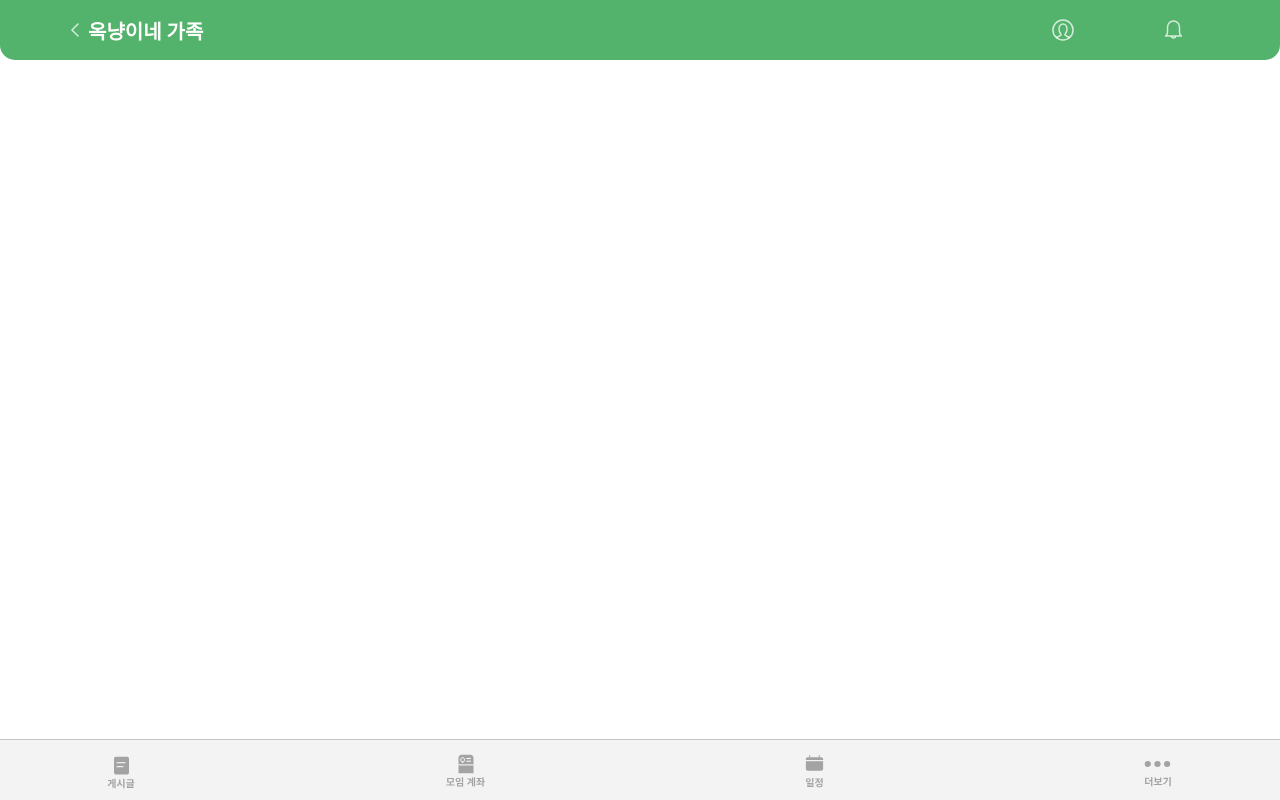
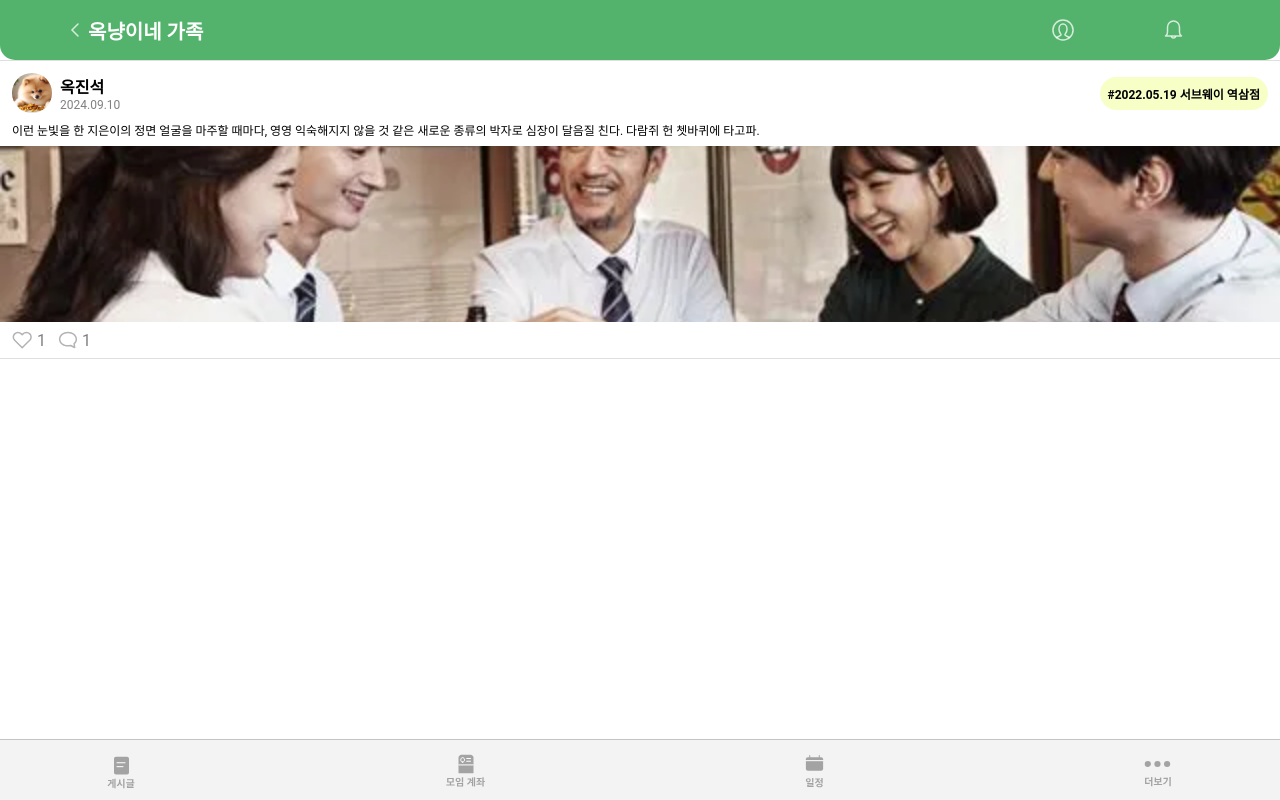
Before and after one commit to JJOK97/more-more, a React (Vite) app in the folder frontend/: page /post/1 in a window 1280 px wide. Before the commit this address had no page. Built offline with nearby package versions, Linux system fonts and the light colour scheme; a web font is replaced by a local one.

Commit message:
design: each post has own page by id (S11P21A605-295)

```diff
--- a/frontend/src/components/common/MainHeader.jsx
+++ b/frontend/src/components/common/MainHeader.jsx
@@ -9,7 +9,6 @@ import { useLocation } from 'react-router-dom';
 
 const Header = () => {
 	const location = useLocation();
-	console.log(location);
 	if (location.pathname !== '/') return null;
 	return (
 		<header>
--- /dev/null
+++ b/frontend/src/components/feed/FeedPost.jsx
@@ -0,0 +1,42 @@
+import React from 'react';
+
+const FeedPost = ({ post }) => {
+	return (
+		<div className="feed-area">
+			<div className="feed-head-area">
+				<div className="feed-profile-area">
+					<img
+						className="feed-profile-image"
+						src={post.userProfile}
+						alt="프로필"
+					/>
+					<div className="feed-profile-data">
+						<div className="feed-profile-name">{post.userName}</div>
+						<div className="feed-profile-date">{post.date}</div>
+					</div>
+				</div>
+				<div className="feed-account-history">#{post.accountHistory}</div>
+			</div>
+			<div className="feed-post-area">
+				<div className="feed-post-content">{post.postContent}</div>
+				<img
+					className="feed-post-image"
+					src={post.postImage}
+					alt="사진"
+				/>
+			</div>
+			<div className="feed-att-area">
+				<div className="feed-att-like">
+					<img className="feed-att-like-icon" src="/feed/Heart.svg" alt="좋아요 아이콘" />
+					<div className="feed-att-like-count">{post.likeCount}</div>
+				</div>
+				<div className="feed-att-comment">
+					<img className="feed-att-comment-icon" src="/feed/chat.svg" alt="댓글 아이콘" />
+					<div className="feed-att-comment-count">{post.commentCount}</div>
+				</div>
+			</div>
+		</div>
+	);
+};
+
+export default FeedPost;
--- a/frontend/src/pages/feed/Feed.jsx
+++ b/frontend/src/pages/feed/Feed.jsx
@@ -1,49 +1,51 @@
 import React from 'react';
 import '@/assets/css/feed/Feed.css';
-import Post from '@/components/feed/Post';
+import FeedPost from '@/components/feed/FeedPost';
+import datas from "@/pages/feed/data.json"
 
 const Feed = () => {
-	const posts = [
-		{
-			postId: 1,
-			userId: 1,
-			userName: '옥진석',
-			userProfile: '/feed/profile_icon2.png',
-			date: '2024.09.10',
-			accountHistory: '2022.05.19 서브웨이 역삼점',
-			postContent:
-				'이런 눈빛을 한 지은이의 정면 얼굴을 마주할 때마다, 영영 익숙해지지 않을 것 같은 새로운 종류의 박자로 심장이 달음질 친다. 다람쥐 헌 쳇바퀴에 타고파.',
-			postImage: 'feed/회식.webp',
-			likeCount: 1,
-			commentCount: 1,
-		},
-        {
-			postId: 2,
-			userId: 2,
-			userName: '박지환',
-			userProfile: '/feed/profile_icon3.png',
-			date: '2024.09.10',
-			accountHistory: '2022.05.19 서브웨이 역삼점',
-			postContent:
-				'이런 눈빛을 한 지은이의 정면 얼굴을 마주할 때마다, 영영 익숙해지지 않을 것 같은 새로운 종류의 박자로 심장이 달음질 친다. 다람쥐 헌 쳇바퀴에 타고파.',
-			postImage: 'feed/회식.webp',
-			likeCount: 1,
-			commentCount: 1,
-		},
-		{
-			postId: 3,
-			userId: 3,
-			userName: '옥진석',
-			userProfile: '/feed/profile_icon2.png',
-			date: '2024.09.10',
-			accountHistory: '2022.05.19 서브웨이 역삼점',
-			postContent:
-				'이런 눈빛을 한 지은이의 정면 얼굴을 마주할 때마다, 영영 익숙해지지 않을 것 같은 새로운 종류의 박자로 심장이 달음질 친다. 다람쥐 헌 쳇바퀴에 타고파.',
-			postImage: 'feed/회식.webp',
-			likeCount: 1,
-			commentCount: 1,
-		},
-	];
+	const posts = datas.posts;
+	// const posts = [
+	// 	{
+	// 		postId: 1,
+	// 		userId: 1,
+	// 		userName: '옥진석',
+	// 		userProfile: '/feed/profile_icon2.png',
+	// 		date: '2024.09.10',
+	// 		accountHistory: '2022.05.19 서브웨이 역삼점',
+	// 		postContent:
+	// 			'이런 눈빛을 한 지은이의 정면 얼굴을 마주할 때마다, 영영 익숙해지지 않을 것 같은 새로운 종류의 박자로 심장이 달음질 친다. 다람쥐 헌 쳇바퀴에 타고파.',
+	// 		postImage: 'feed/회식.webp',
+	// 		likeCount: 1,
+	// 		commentCount: 1,
+	// 	},
+    //     {
+	// 		postId: 2,
+	// 		userId: 2,
+	// 		userName: '박지환',
+	// 		userProfile: '/feed/profile_icon3.png',
+	// 		date: '2024.09.10',
+	// 		accountHistory: '2022.05.19 서브웨이 역삼점',
+	// 		postContent:
+	// 			'이런 눈빛을 한 지은이의 정면 얼굴을 마주할 때마다, 영영 익숙해지지 않을 것 같은 새로운 종류의 박자로 심장이 달음질 친다. 다람쥐 헌 쳇바퀴에 타고파.',
+	// 		postImage: 'feed/회식.webp',
+	// 		likeCount: 1,
+	// 		commentCount: 1,
+	// 	},
+	// 	{
+	// 		postId: 3,
+	// 		userId: 3,
+	// 		userName: '옥진석',
+	// 		userProfile: '/feed/profile_icon2.png',
+	// 		date: '2024.09.10',
+	// 		accountHistory: '2022.05.19 서브웨이 역삼점',
+	// 		postContent:
+	// 			'이런 눈빛을 한 지은이의 정면 얼굴을 마주할 때마다, 영영 익숙해지지 않을 것 같은 새로운 종류의 박자로 심장이 달음질 친다. 다람쥐 헌 쳇바퀴에 타고파.',
+	// 		postImage: 'feed/회식.webp',
+	// 		likeCount: 1,
+	// 		commentCount: 1,
+	// 	},
+	// ];
 	return (
 		<div className='group-feed'>
 			<img
@@ -52,9 +54,9 @@ const Feed = () => {
 				alt="배경사진"
 			/>
 			<div className="feed-container">
-				{posts.map((post) => (
-					<Post key={post.postId} post={post} />
-				))}
+				{posts ? posts.map((post) => (
+					<FeedPost key={post.postId} post={post} />
+				)) : ''}
 			</div>
 		</div>
 	);
--- /dev/null
+++ b/frontend/src/pages/feed/data.json
@@ -0,0 +1,40 @@
+{
+	"posts": [
+		{
+			"postId": 1,
+			"userId": 1,
+			"userName": "옥진석",
+			"userProfile": "/feed/profile_icon2.png",
+			"date": "2024.09.10",
+			"accountHistory": "2022.05.19 서브웨이 역삼점",
+			"postContent": "이런 눈빛을 한 지은이의 정면 얼굴을 마주할 때마다, 영영 익숙해지지 않을 것 같은 새로운 종류의 박자로 심장이 달음질 친다. 다람쥐 헌 쳇바퀴에 타고파.",
+			"postImage": "/feed/회식.webp",
+			"likeCount": 1,
+			"commentCount": 1
+		},
+		{
+			"postId": 2,
+			"userId": 2,
+			"userName": "박지환",
+			"userProfile": "/feed/profile_icon3.png",
+			"date": "2024.09.10",
+			"accountHistory": "2022.05.19 서브웨이 역삼점",
+			"postContent": "이런 눈빛을 한 지은이의 정면 얼굴을 마주할 때마다, 영영 익숙해지지 않을 것 같은 새로운 종류의 박자로 심장이 달음질 친다. 다람쥐 헌 쳇바퀴에 타고파.",
+			"postImage": "/feed/회식.webp",
+			"likeCount": 1,
+			"commentCount": 1
+		},
+		{
+			"postId": 3,
+			"userId": 3,
+			"userName": "옥진석",
+			"userProfile": "/feed/profile_icon2.png",
+			"date": "2024.09.10",
+			"accountHistory": "2022.05.19 서브웨이 역삼점",
+			"postContent": "이런 눈빛을 한 지은이의 정면 얼굴을 마주할 때마다, 영영 익숙해지지 않을 것 같은 새로운 종류의 박자로 심장이 달음질 친다. 다람쥐 헌 쳇바퀴에 타고파.",
+			"postImage": "/feed/회식.webp",
+			"likeCount": 1,
+			"commentCount": 1
+		}
+	]
+}
--- a/frontend/src/components/feed/Post.jsx
+++ b/frontend/src/pages/post/Post.jsx
@@ -1,7 +1,14 @@
-import React from 'react';
+import React from "react";
+import { useParams } from "react-router-dom";
+import datas from "@/pages/feed/data.json"
 
-const Post = ({ post }) => {
-	return (
+const Post = () => {
+    const { id } = useParams();
+    const post = datas.posts[id - 1];
+    console.log(id);
+    console.log(post);
+
+    return (
 		<div className="feed-area">
 			<div className="feed-head-area">
 				<div className="feed-profile-area">
@@ -37,6 +44,6 @@ const Post = ({ post }) => {
 			</div>
 		</div>
 	);
-};
+}
 
 export default Post;
--- a/frontend/src/router/appRouter.jsx
+++ b/frontend/src/router/appRouter.jsx
@@ -1,12 +1,13 @@
 import { BrowserRouter as Router, Routes, Route } from 'react-router-dom';
 import '@/assets/css/common/appRouter.css';
+import MainHeader from '@/components/common/MainHeader'
+import Header from '@/components/common/GroupHeader';
+import Footer from '@/components/common/GroupFooter';
 import Main from '@/pages/Main';
 import Login from '@/pages/Login/Login';
 import Profile from '@/pages/User/Profile';
 import Feed from '@/pages/feed/Feed';
-import MainHeader from '@/components/common/MainHeader'
-import Header from '@/components/common/GroupHeader';
-import Footer from '@/components/common/GroupFooter';
+import Post from '@/pages/post/Post';
 
 const AppRouter = () => {
 	return (
@@ -31,6 +32,10 @@ const AppRouter = () => {
 						path="/feed"
 						element={<Feed />}
 					/>
+					<Route
+						path="/post/:id"
+						element={<Post />}
+					/>
 				</Routes>
 			</main>
 			<Footer />
```
